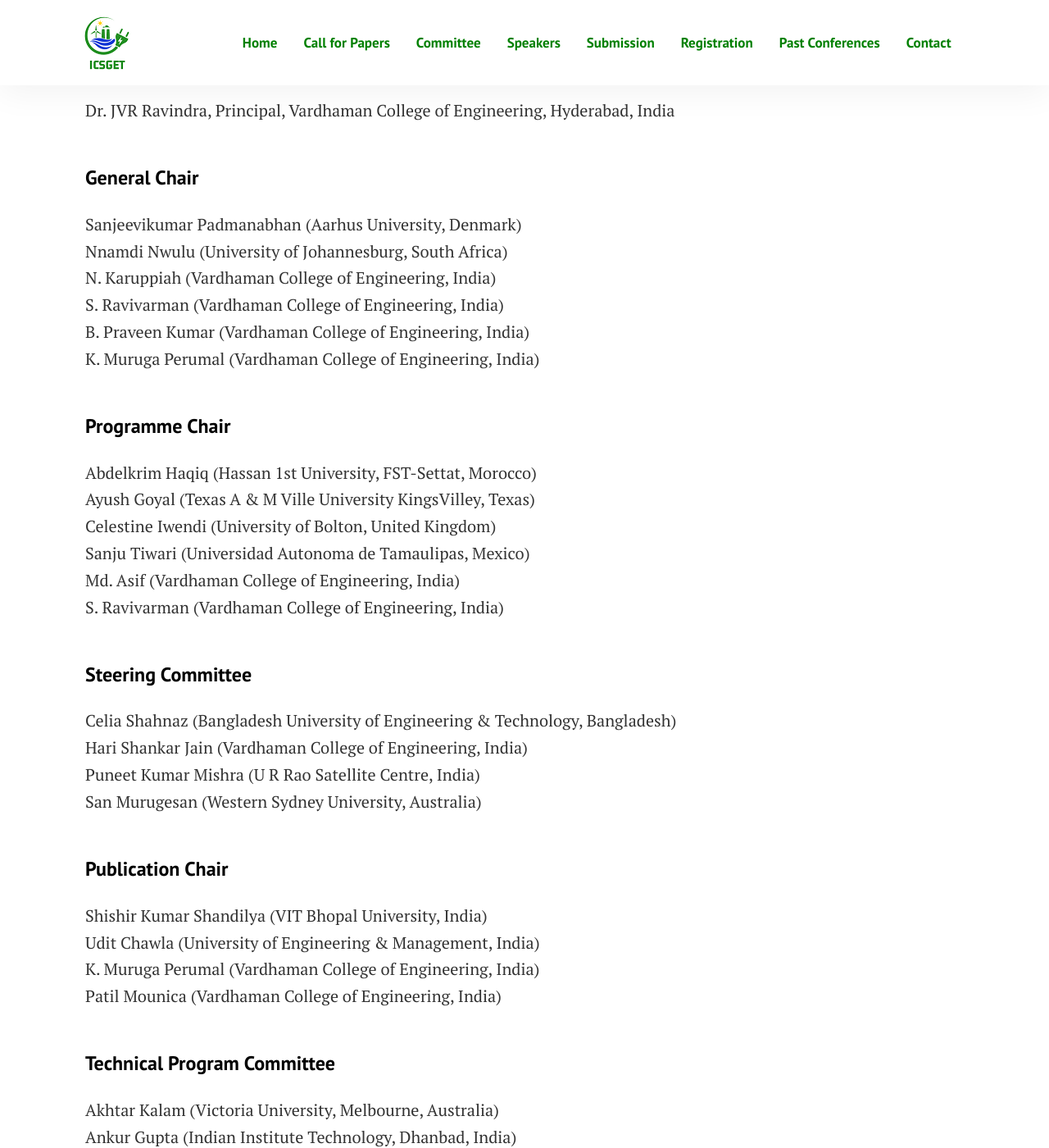
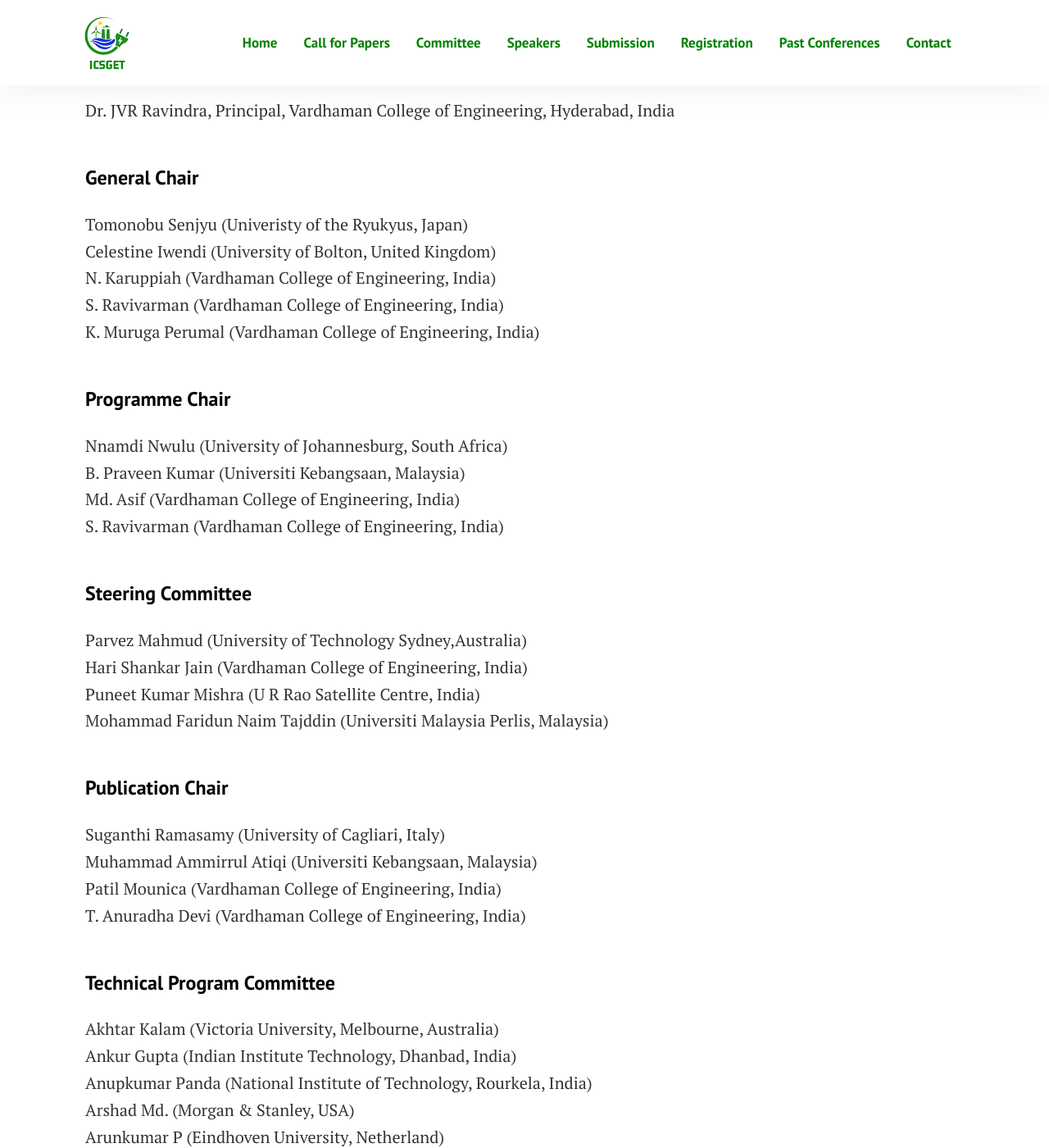
Before and after one commit to sravivarmanvce/temp, a Jekyll site: the page built from pages/committee.md, in a window 1280 px wide and 1400 px high, scrolled down 793 px. Shown: the whole window at 82% size. Built offline with Jekyll 4.4.1, drawn with Linux system fonts in a browser that asks for light colours; some of the changed text lies outside the part shown.

Commit message:
Update committee.md

```diff
--- a/pages/committee.md
+++ b/pages/committee.md
@@ -13,34 +13,30 @@
 #### Patron
 Dr. JVR Ravindra, Principal, Vardhaman College of Engineering, Hyderabad, India
 #### General Chair
-Sanjeevikumar Padmanabhan (Aarhus University, Denmark)<br>
-Nnamdi Nwulu (University of Johannesburg, South Africa)<br>
+Tomonobu Senjyu (Univeristy of the Ryukyus, Japan)<br>
+Celestine Iwendi (University of Bolton, United Kingdom)<br>
 N. Karuppiah (Vardhaman College of Engineering, India)<br>
 S. Ravivarman (Vardhaman College of Engineering, India)<br>
-B. Praveen Kumar (Vardhaman College of Engineering, India)<br>
 K. Muruga Perumal (Vardhaman College of Engineering, India)<br>
 #### Programme Chair
-Abdelkrim Haqiq (Hassan 1st University, FST-Settat, Morocco)<br>
-Ayush Goyal (Texas A & M Ville University KingsVilley, Texas)<br>
-Celestine Iwendi (University of Bolton, United Kingdom)<br>
-Sanju Tiwari (Universidad Autonoma de Tamaulipas, Mexico)<br>
+Nnamdi Nwulu (University of Johannesburg, South Africa)<br>
+B. Praveen Kumar (Universiti Kebangsaan, Malaysia)<br>
 Md. Asif (Vardhaman College of Engineering, India)<br>
 S. Ravivarman (Vardhaman College of Engineering, India)<br>
 #### Steering Committee
-Celia Shahnaz (Bangladesh University of Engineering & Technology, Bangladesh)<br>
+Parvez Mahmud (University of Technology Sydney,Australia)<br>
 Hari Shankar Jain (Vardhaman College of Engineering, India)<br>
 Puneet Kumar Mishra (U R Rao Satellite Centre, India)<br>
-San Murugesan (Western Sydney University, Australia)<br>
+Mohammad Faridun Naim Tajddin (Universiti Malaysia Perlis, Malaysia)<br>
 #### Publication Chair
-Shishir Kumar Shandilya (VIT Bhopal University, India)<br>
-Udit Chawla (University of Engineering & Management, India)<br>
-K. Muruga Perumal (Vardhaman College of Engineering, India)<br>
+Suganthi Ramasamy (University of Cagliari, Italy)<br>
+Muhammad Ammirrul Atiqi (Universiti Kebangsaan, Malaysia)<br>
 Patil Mounica (Vardhaman College of Engineering, India)<br>
+T. Anuradha Devi (Vardhaman College of Engineering, India)<br>
 #### Technical Program Committee
 Akhtar Kalam (Victoria University, Melbourne, Australia)<br>
 Ankur Gupta (Indian Institute Technology, Dhanbad, India)<br>
 Anupkumar Panda (National Institute of Technology, Rourkela, India)<br>
-Anusuya Bhattacharyya (Vellore Institute of Technology, Vellore, India)<br>
 Arshad Md. (Morgan & Stanley, USA)<br>
 Arunkumar P (Eindhoven University, Netherland)<br>
 B Chitti Babu (IIITD & M Kancheepuram, India)<br>
@@ -96,26 +92,23 @@
 Zahra Saadatizadeh (University of Arkansas, USA)<br>
 Özen ÖZER (Kırklareli University, Kırklareli, Turkey)<br>
 #### Workshop Chair
-Shawana Tabassum (University of Texas at Tyler)<br>
 Amirrudin Kamsin (University of Malaya, Malaysia)<br>
-T. Anuradha Devi (Vardhaman College of Engineering, India)<br>
+N. Srinivas (Vardhaman College of Engineering, India)<br>
+A. Ananda Kumar (Vardhaman College of Engineering, India)<br>
 #### Organizing Committee
-M. Affan Badar (Indiana State University, USA)<br>
-Patience Usoro Usip (University of Uyo, Nigeria )<br>
+Belqasem Aljafari (Najran Univeristy, Saudi Arabia) <br>
+Victor Ayodeli (Unisiti Teknologi Petronas, Malaysia) <br>
 N. Karuppiah (Vardhaman College of Engineering, India)<br>
 S. Ravivarman (Vardhaman College of Engineering, India)<br>
-B. Praveen Kumar (Vardhaman College of Engineering, India)<br>
+K. Muruga Perumal (Vardhaman College of Engineering, India)<br>
 #### Local Organizing Committee
-K. Muruga Perumal (Vardhaman College of Engineering, India)<br>
-P. Mounica (Vardhaman College of Engineering, India)<br>
-T. Anuradha Devi (Vardhaman College of Engineering, India)<br>
 B. Raja Gopal Reddy (Vardhaman College of Engineering, India)<br>
 A. Ramakrishna (Vardhaman College of Engineering, India)<br>
-N. Srinivas (Vardhaman College of Engineering, India)<br>
-A. Ananda Kumar (Vardhaman College of Engineering, India)<br>
 B. Mohan (Vardhaman College of Engineering, India)<br>
 K. C. Archana (Vardhaman College of Engineering, India)<br>
 G. Indira Rani (Vardhaman College of Engineering, India)<br>
 Fatima Unnisa (Vardhaman College of Engineering, India)<br>
 K. Haleema (Vardhaman College of Engineering, India)<br>
 S. Vinod Reddy (Vardhaman College of Engineering, India)<br>
+D. Revathi (Vardhaman College of Engineering, India)<br>
+Shaik Rahimpasha (Vardhaman College of Engineering, India)<br>
```
